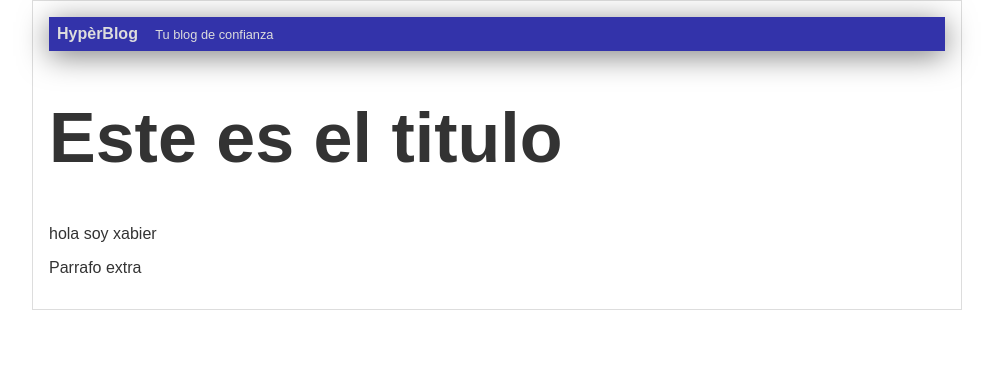
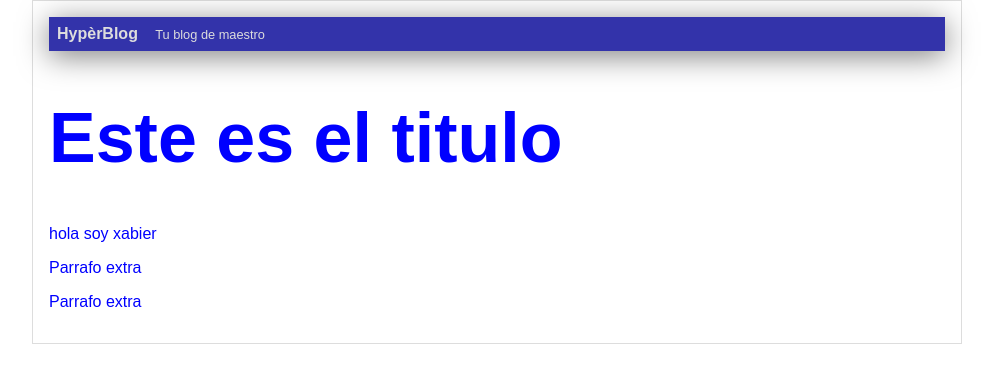
Before and after one commit to Xegodesign/Hyperblog, a plain HTML site: page index.html in a window 1280 px wide. Shown: the whole page, without its empty margins (143-1136 px from the left). Drawn offline with Linux system fonts and the light colour scheme.

Commit message:
cambie colores

```diff
--- a/css/estilos.css
+++ b/css/estilos.css
@@ -1,5 +1,5 @@
 body{
-    color: #333;
+    color: blue;
     text-align:center;
     font-family:"arial";
     font-size: 16px;
--- a/index.html
+++ b/index.html
@@ -11,12 +11,13 @@
     <div id="container">
         <div id="cabecera">
              HypèrBlog
-             <span id="tagline">Tu blog de confianza</span>
+             <span id="tagline">Tu blog de maestro</span>
         </div>
         <div id="post">
             <h1>Este es el titulo</h1>
             <p> hola soy xabier</p>
             <p> Parrafo extra</p>
+            <p> Parrafo extra</p>
         </div>
     </div>
 </body>
```
